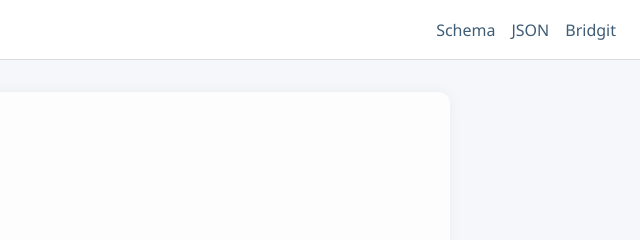
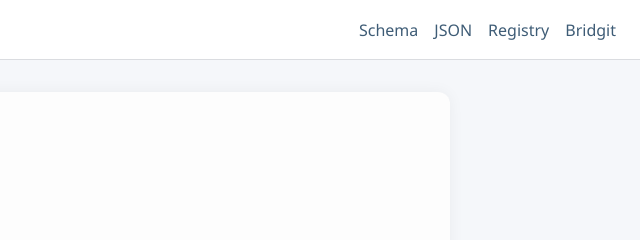
Before and after one commit to Bridgit-DAO/brc222, a plain HTML site: page sites/www/index.html in a window 1280 px wide. Shown: the top 240 px of the page, 640-1280 px from the left. Drawn offline with Linux system fonts and the light colour scheme.

Commit message:
Registry link and docs: the open bridge registry is registry.brc222.org
Adds a "Registry" link in the site nav and updates the briefing and handoff tables. registry.theoverweb.org
keeps serving the same database during the transition, then becomes the Overweb verified registry.

Co-Authored-By: Claude Opus 5.5 <noreply@anthropic.com>

```diff
--- a/sites/www/index.html
+++ b/sites/www/index.html
@@ -15,6 +15,7 @@
     <nav aria-label="Primary">
       <a href="/">Schema</a>
       <a href="/schema.json">JSON</a>
+      <a href="https://registry.brc222.org/api/v1/bridges">Registry</a>
       <a href="https://bridgit.io">Bridgit</a>
     </nav>
   </header>
```
Also changed, not shown: 2 other files.
